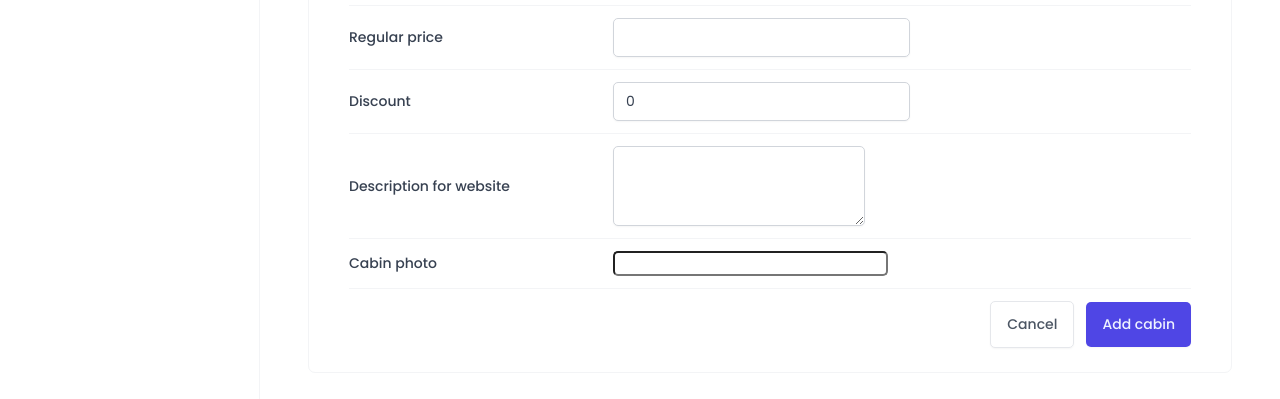
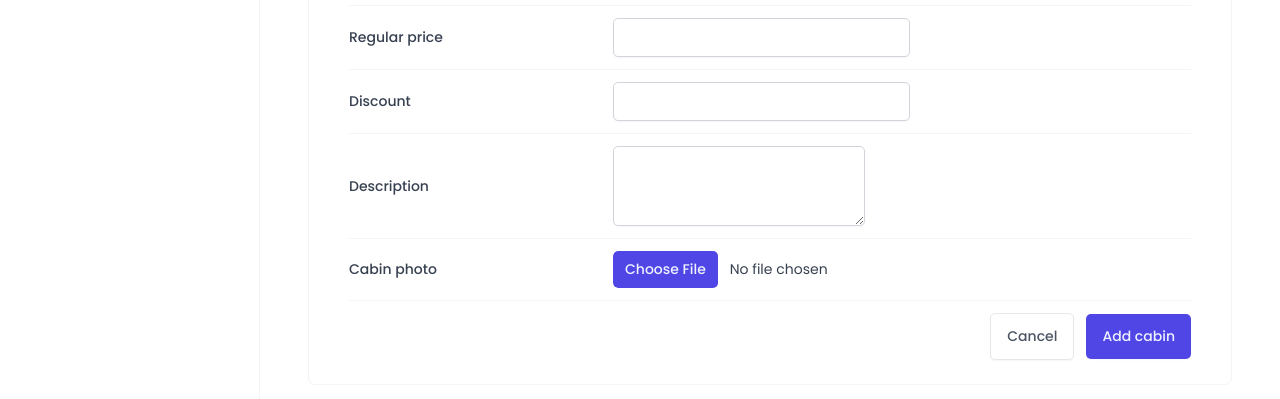
Before and after one commit to emkeiboii/the-wild-oasis, a React (Vite) app in the folder vite-project/: page /cabins in a window 1280 px wide. Both pictures are taken after a click on the button "Add new cabin". Shown: the part 431-830 px from the top of the page. Built offline with nearby package versions, Linux system fonts and the light colour scheme; no server answers; the database is empty; a web font is replaced by a local one.

Commit message:
add handle error form and upload image

```diff
--- a/vite-project/src/features/cabins/CreateCabinForm.jsx
+++ b/vite-project/src/features/cabins/CreateCabinForm.jsx
@@ -3,102 +3,114 @@
 
 import Input from "../../ui/Input";
 import Form from "../../ui/Form";
+import FormRow from "../../ui/FormRow";
 import Button from "../../ui/Button";
 import FileInput from "../../ui/FileInput";
 import Textarea from "../../ui/Textarea";
-import { useForm } from "react-hook-form";
+import { useForm, useFormState } from "react-hook-form";
+import { addCabin } from "../../services/apiCabins";
+import {
+  QueryClient,
+  useMutation,
+  useQueryClient,
+} from "@tanstack/react-query";
+import toast from "react-hot-toast";
 
-const FormRow = styled.div`
-  display: grid;
-  align-items: center;
-  grid-template-columns: 24rem 1fr 1.2fr;
-  gap: 2.4rem;
+function CreateCabinForm() {
+  const { register, handleSubmit, reset, getValues, formState } = useForm();
+  const queryClient = useQueryClient();
+  const { errors } = formState;
 
-  padding: 1.2rem 0;
+  console.log(errors);
 
-  &:first-child {
-    padding-top: 0;
+  const { isLoading, mutate } = useMutation({
+    mutationFn: addCabin,
+    onSuccess: () => {
+      toast.success("New cabins successfully created");
+      queryClient.invalidateQueries({ queryKey: ["cabins"] });
+      reset();
+    },
+    onError: (err) => toast.error(err.message),
+  });
+
+  function onSubmit(data) {
+    mutate({ ...data, image: data.image[0] });
   }
 
-  &:last-child {
-    padding-bottom: 0;
-  }
-
-  &:not(:last-child) {
-    border-bottom: 1px solid var(--color-grey-100);
-  }
-
-  &:has(button) {
-    display: flex;
-    justify-content: flex-end;
-    gap: 1.2rem;
-  }
-`;
-
-const Label = styled.label`
-  font-weight: 500;
-`;
-
-const Error = styled.span`
-  font-size: 1.4rem;
-  color: var(--color-red-700);
-`;
-
-function CreateCabinForm() {
-  const { register, handleSubmit } = useForm();
-
-  function onSubmit(data) {
-    console.log(data);
+  function onError(errors) {
+    // console.log(errors);
   }
 
   return (
-    <Form onSubmit={handleSubmit(onSubmit)}>
-      <FormRow>
-        <Label htmlFor="name">Cabin name</Label>
-        <Input type="text" id="name" {...register("name")} />
+    <Form onSubmit={handleSubmit(onSubmit, onError)}>
+      <FormRow label="Cabin name" error={errors?.name?.message}>
+        <Input
+          type="text"
+          id="name"
+          disabled={isLoading}
+          {...register("name", {
+            required: "This field is required",
+          })}
+        />
       </FormRow>
-
-      <FormRow>
-        <Label htmlFor="maxCapacity">Maximum capacity</Label>
-        <Input type="number" id="maxCapacity" {...register("maxCapacity")} />
+      <FormRow label="Maximum capacity" error={errors?.maxCapacity?.message}>
+        <Input
+          type="number"
+          id="maxCapacity"
+          disabled={isLoading}
+          {...register("maxCapacity", {
+            required: "This field is required",
+            min: {
+              value: 1,
+              message: "Capacity should be at least 1",
+            },
+          })}
+        />
       </FormRow>
-
-      <FormRow>
-        <Label htmlFor="regularPrice">Regular price</Label>
-        <Input type="number" id="regularPrice" {...register("regularPrice")} />
+      <FormRow label="Regular price" error={errors?.regularPrice?.message}>
+        <Input
+          type="number"
+          id="regularPrice"
+          disabled={isLoading}
+          {...register("regularPrice", { required: "This field is required" })}
+        />
       </FormRow>
-
-      <FormRow>
-        <Label htmlFor="discount">Discount</Label>
+      <FormRow label="Discount" error={errors?.discount?.message}>
         <Input
           type="number"
           id="discount"
-          defaultValue={0}
-          {...register("discount")}
+          disabled={isLoading}
+          {...register("discount", {
+            required: "This field is required",
+            validate: (value) =>
+              +value <= +getValues().regularPrice ||
+              "Discount should be less than regular price",
+          })}
         />
       </FormRow>
-
-      <FormRow>
-        <Label htmlFor="description">Description for website</Label>
+      <FormRow label="Description" error={errors?.description?.message}>
         <Textarea
           type="number"
           id="description"
+          disabled={isLoading}
           defaultValue=""
-          {...register("description")}
+          {...register("description", { required: "This field is required" })}
         />
       </FormRow>
-
-      <FormRow>
-        <Label htmlFor="image">Cabin photo</Label>
-        <FileInput id="image" accept="image/*" />
+      <FormRow label="Cabin photo">
+        <FileInput
+          id="image"
+          disabled={isLoading}
+          accept="image/*"
+          {...register("image", { required: "This field is required" })}
+        />
       </FormRow>
-
       <FormRow>
         {/* type is an HTML attribute! */}
         <Button variation="secondary" type="reset">
           Cancel
         </Button>
-        <Button>Add cabin</Button>
+        <Button disabled={isLoading}>Add cabin</Button>
       </FormRow>
     </Form>
   );
--- a/vite-project/src/services/apiCabins.js
+++ b/vite-project/src/services/apiCabins.js
@@ -1,5 +1,6 @@
 /* eslint-disable no-unused-vars */
-import supabase from "./supabase";
+import { MdDescription } from "react-icons/md";
+import supabase, { supabaseUrl } from "./supabase";
 
 export async function getCabins() {
   const { data, error } = await supabase.from("cabins").select("*");
@@ -16,5 +17,37 @@
     console.error(error);
     throw new Error("Cabin could not be deleted");
   }
+
   return data;
 }
+
+// addCabin
+export async function addCabin(newCabin) {
+  const imageName = `${Math.random()}-${newCabin.image.name}`.replace("/", "");
+
+  const imagePath = `${supabaseUrl}/storage/v1/object/public/cabin-images/${imageName}`;
+
+  const { data, error } = await supabase
+    .from("cabins")
+    .insert([{ ...newCabin, image: imagePath }])
+    .select();
+  if (error) {
+    console.error(error);
+    throw new Error("Cabin could not be created");
+  }
+
+  // upload image
+  const { error: storageError } = await supabase.storage
+    .from("cabin-images")
+    .upload(imageName, newCabin.image);
+
+  //delete cabin if error uploading
+  if (storageError) {
+    await supabase.from("cabins").delete().eq("id", data.id);
+    console.error(storageError);
+    throw new Error(
+      "Image could not be uploaded and the cabin could not be created"
+    );
+  }
+  return data;
+}
--- a/vite-project/src/services/supabase.js
+++ b/vite-project/src/services/supabase.js
@@ -1,7 +1,7 @@
 /* eslint-disable no-undef */
 import { createClient } from "@supabase/supabase-js";
 
-const supabaseUrl = "https://upwozmhtthvdetztnxnw.supabase.co";
+export const supabaseUrl = "https://upwozmhtthvdetztnxnw.supabase.co";
 const supabaseKey =
   "eyJhbGciOiJIUzI1NiIsInR5cCI6IkpXVCJ9.eyJpc3MiOiJzdXBhYmFzZSIsInJlZiI6InVwd296bWh0dGh2ZGV0enRueG53Iiwicm9sZSI6ImFub24iLCJpYXQiOjE3MTU2MDgyOTcsImV4cCI6MjAzMTE4NDI5N30.W6WJ41NJGamtCj-5lzkth-tAaktIijeNwX0kDy3xe7E";
 const supabase = createClient(supabaseUrl, supabaseKey);
--- a/vite-project/src/ui/FileInput.jsx
+++ b/vite-project/src/ui/FileInput.jsx
@@ -1,6 +1,6 @@
 import styled from "styled-components";
 
-const FileInput = styled.input`
+const FileInput = styled.input.attrs({ type: "file" })`
   font-size: 1.4rem;
   border-radius: var(--border-radius-sm);
 
--- /dev/null
+++ b/vite-project/src/ui/FormRow.jsx
@@ -0,0 +1,51 @@
+/* eslint-disable react/prop-types */
+/* eslint-disable no-unused-vars */
+import styled from "styled-components";
+
+const StyledFormRow = styled.div`
+  display: grid;
+  align-items: center;
+  grid-template-columns: 24rem 1fr 1.2fr;
+  gap: 2.4rem;
+
+  padding: 1.2rem 0;
+
+  &:first-child {
+    padding-top: 0;
+  }
+
+  &:last-child {
+    padding-bottom: 0;
+  }
+
+  &:not(:last-child) {
+    border-bottom: 1px solid var(--color-grey-100);
+  }
+
+  &:has(button) {
+    display: flex;
+    justify-content: flex-end;
+    gap: 1.2rem;
+  }
+`;
+
+const Label = styled.label`
+  font-weight: 500;
+`;
+
+const Error = styled.span`
+  font-size: 1.4rem;
+  color: var(--color-red-700);
+`;
+
+function FormRow({ label, error, children }) {
+  return (
+    <StyledFormRow>
+      {label && <Label htmlFor={children.props.id}>{label}</Label>}
+      {children}
+      {error && <Error>{error}</Error>}
+    </StyledFormRow>
+  );
+}
+
+export default FormRow;
```
